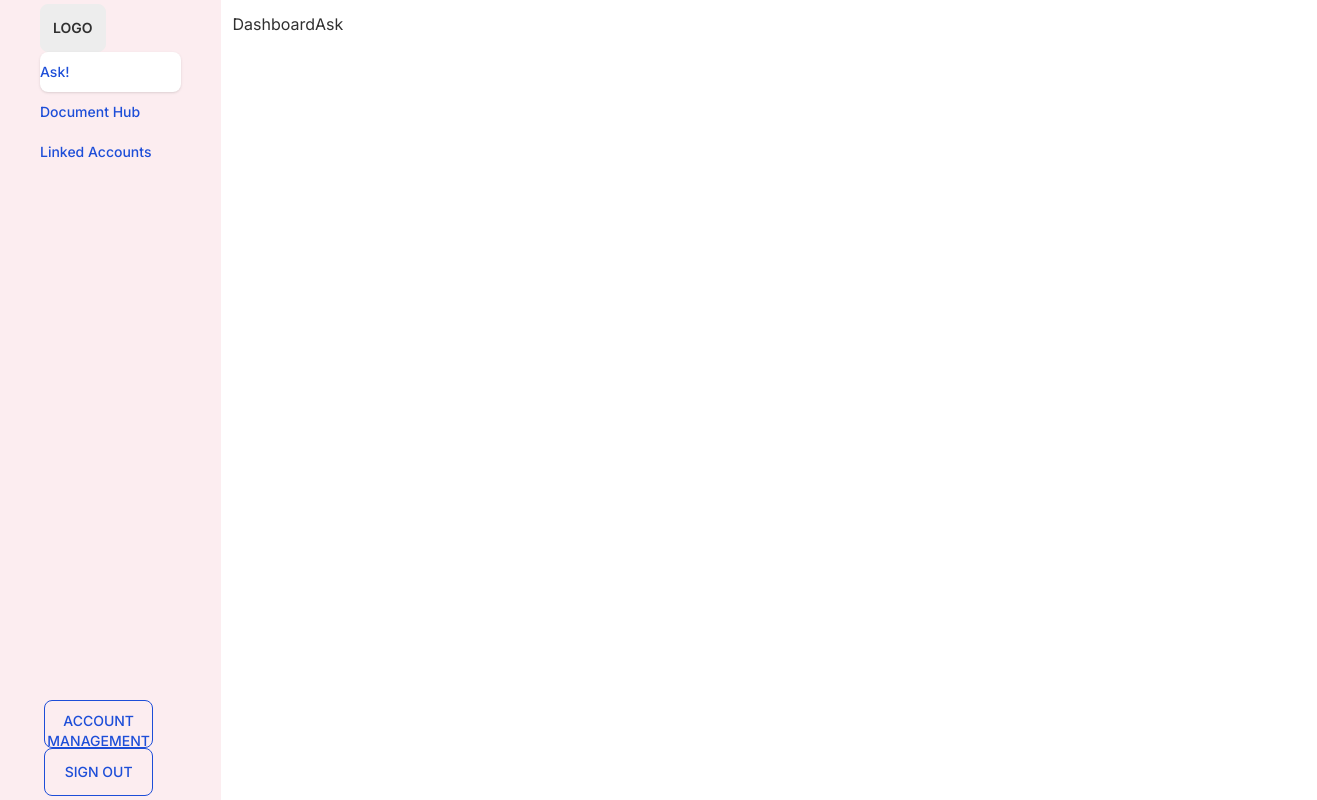
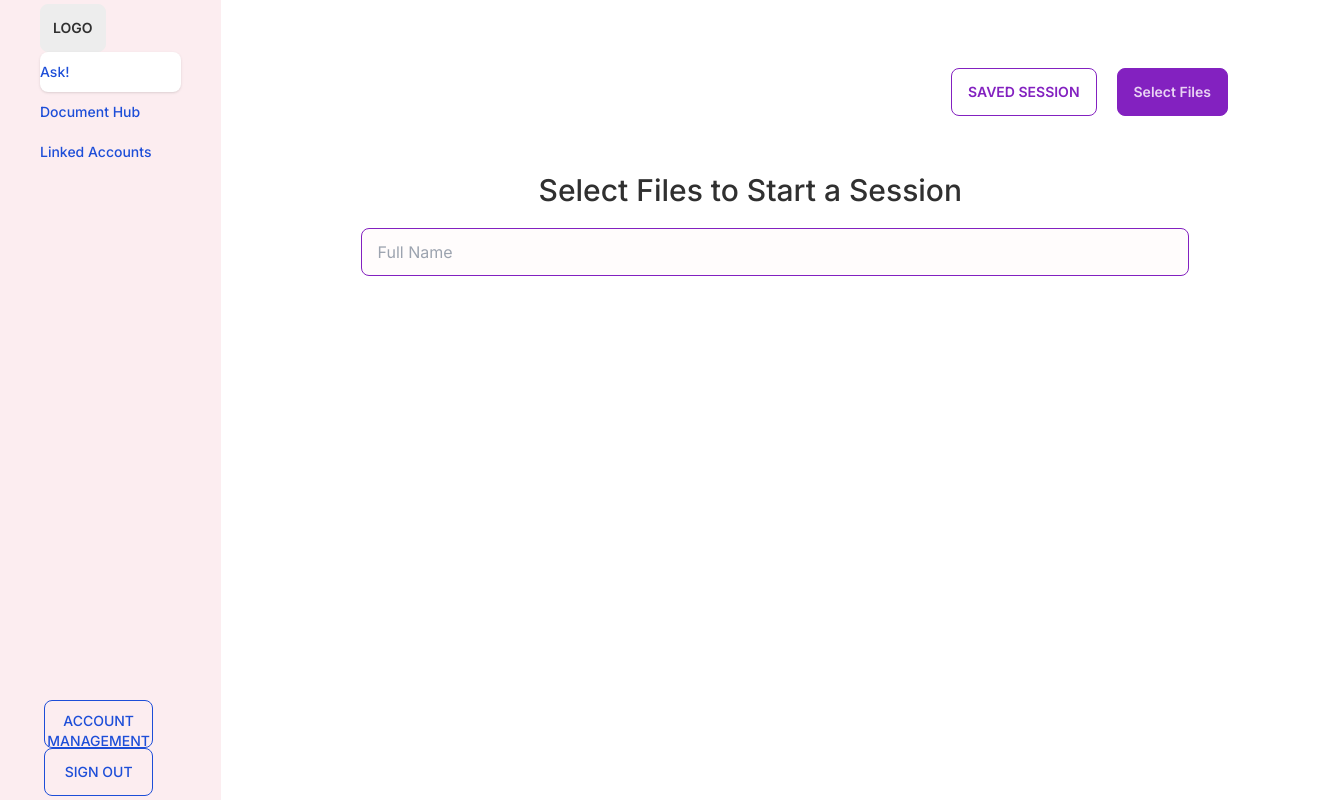
Before and after one commit to rakibul-wdp/askly, a Next.js app: page /dashboard in a window 1280 px wide. Shown: the whole page, 1317 px wide, since content can reach past the window. Built offline with nearby package versions, Linux system fonts and the light colour scheme.

Commit message:
create serch field in aks section

```diff
--- a/components/dashboard/DashboardAsk.js
+++ b/components/dashboard/DashboardAsk.js
@@ -2,7 +2,14 @@ import React from 'react'
 
 const DashboardAsk = () => {
   return (
-    <div>DashboardAsk</div>
+    <section>
+      <div className='text-end my-14 mr-10'>
+        <button className='btn btn-primary btn-outline'>Saved Session</button>
+        <button className='btn btn-primary normal-case ml-5'>Select Files</button>
+      </div>
+      <h3 className='text-3xl font-medium text-center mb-5'>Select Files to Start a Session</h3>
+      <input type="text" placeholder="Full Name" className="input input-bordered input-primary w-[80%] mx-32" style={{ background: "rgba(255, 127, 127, 0.02)" }} />
+    </section>
   )
 }
 
```
